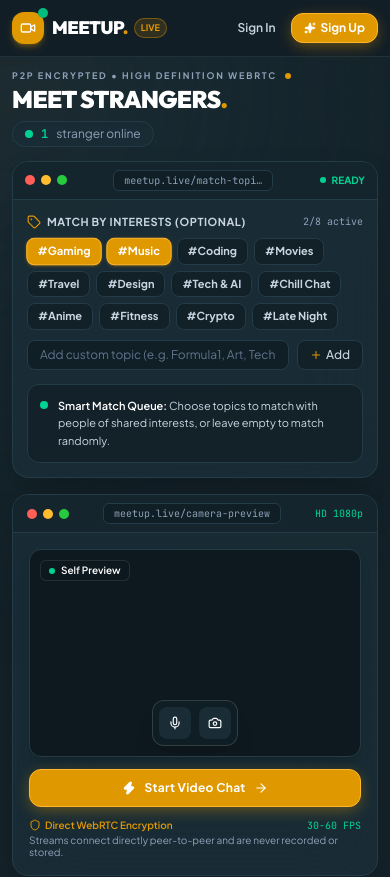
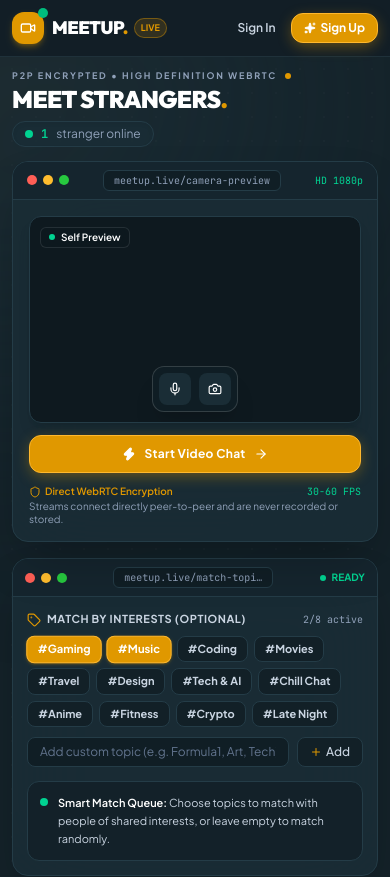
Before and after one commit to ShresthDw/MeetUp, a React (Vite) app in the folder client/: page / in a window 390 px wide. Shown: the top 877 px of the page. Built offline with nearby package versions, Linux system fonts and the light colour scheme; no server answers.

Commit message:
minor update

```diff
--- a/client/src/features/home/HomePage.jsx
+++ b/client/src/features/home/HomePage.jsx
@@ -181,8 +181,8 @@
           {/* Interactive Windows Grid (Mockup Browser Frames Style) */}
           <div className="grid grid-cols-1 lg:grid-cols-12 gap-4 sm:gap-6 items-stretch">
 
-            {/* Left Frame: Interests & Matching Topics */}
-            <div className="lg:col-span-7 flex flex-col">
+            {/* Frame: Interests & Matching Topics (Below Video on Mobile, Left on Desktop) */}
+            <div className="order-2 lg:order-1 lg:col-span-7 flex flex-col">
               {/* Browser Window Mockup Frame */}
               <div className="rounded-2xl border border-[#243c47] bg-[#1a2d36]/90 shadow-2xl backdrop-blur-2xl overflow-hidden flex-1 flex flex-col">
                 {/* Browser Window Top Bar */}
@@ -266,8 +266,8 @@
               </div>
             </div>
 
-            {/* Right Frame: Live Camera Preview & Start Button Mockup */}
-            <div className="lg:col-span-5 flex flex-col">
+            {/* Frame: Live Camera Preview & Start Button (Above Interests on Mobile, Right on Desktop) */}
+            <div className="order-1 lg:order-2 lg:col-span-5 flex flex-col">
               {/* Browser Window Mockup Frame */}
               <div className="rounded-2xl border border-[#243c47] bg-[#1a2d36]/90 shadow-2xl backdrop-blur-2xl overflow-hidden flex-1 flex flex-col">
                 {/* Browser Window Top Bar */}
```
